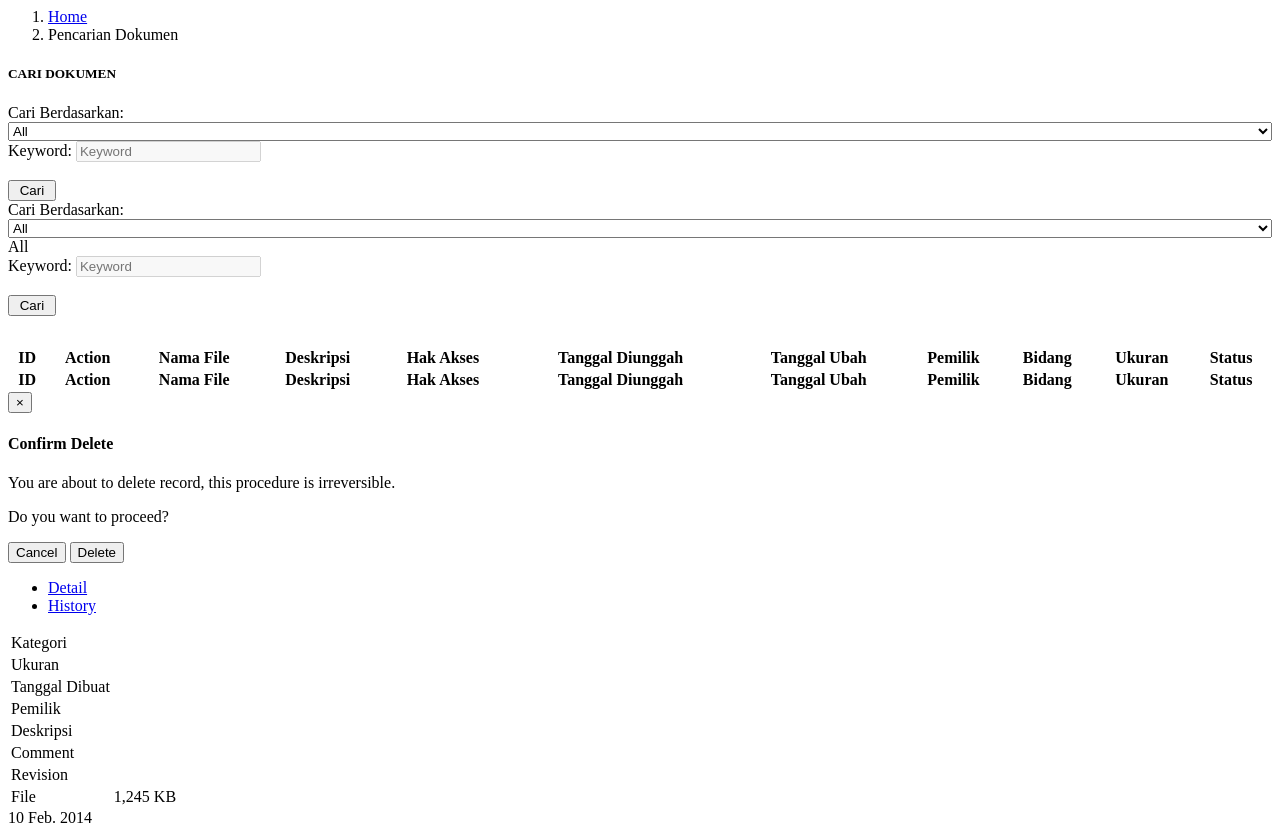
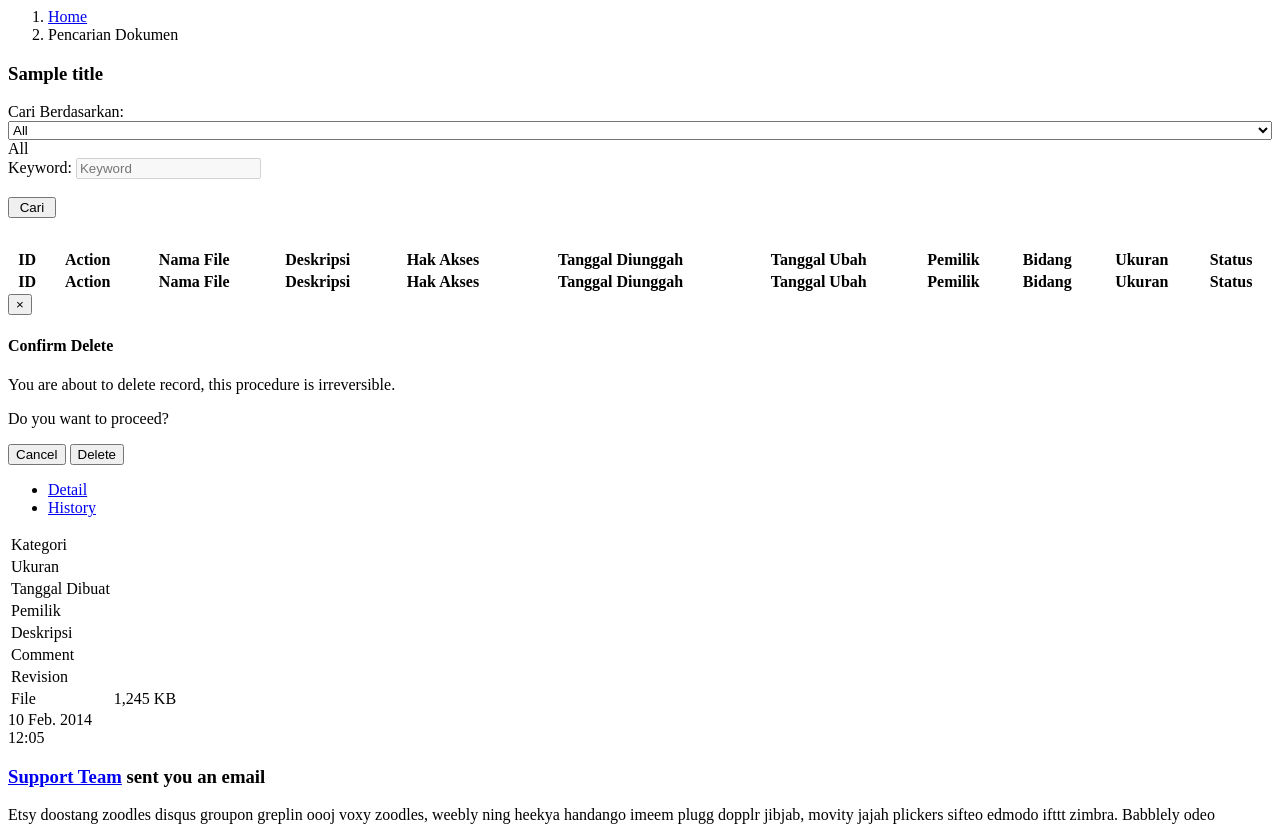
Before and after one commit to vallreey/dinkominfo, a CodeIgniter 4 app: the page made by app/Views/data.php in a window 1280 px wide. Shown: the top 825 px of the page. Run offline with PHP 8.4 and a stand-in for CodeIgniter, Linux system fonts and the light colour scheme; the template is opened without the code that fills it: most values are stand-ins (such as "Sample title", 1, 10 or a date in 2020); lists and menus that the app fills with data are empty; some libraries are stand-ins or nearby versions.

Commit message:
tambahan

```diff
--- a/app/Views/data.php
+++ b/app/Views/data.php
@@ -29,43 +29,16 @@
   <!-- Main content -->
   <section class="content">
     <div class="container-fluid">
-      <!-- <form id="form-search"> -->
-        <div class="row">
+      <!-- <div class="row"> -->
+        <!-- left column -->
         <div class="col-md-12">
-            <div class="card">
+          <!-- jquery validation -->
+          <div class="card card-primary">
             <div class="card-header">
-                <h5>CARI DOKUMEN</h5>
+              <h3 class="card-title"><?=$title?></h3>
             </div>
+
             <div class="card-body">
-                <div class="col-4">
-                  <div class="form-group">
-                    <label>Cari Berdasarkan:</label>
-                      <select class="select2" id="option_search" style="width: 100%;">
-                          <option value="all">All</option>
-                          <option value="pemilik">Pemilik (Nama Belakang, Nama Depan)</option>
-                          <option value="bidang">Bidang</option>
-                          <option value="kategori">Kategori</option>
-                          <option value="deskripsi">Deskripsi</option>
-                          <option value="nama_file">Nama File</option>
-                          <option value="comment">Comment</option>
-                          <option value="file_id">File #</option>
-                      </select>
-                  </div>
-                </div>
-                <div class="col-6">
-                  <div class="form-group" id="search-field">
-                    <label>Keyword:</label>
-                    <input type="text" class="form-control" placeholder="Keyword" disabled>
-                  </div>
-                </div>
-                <div class="col-2">
-                  <label>&nbsp;</label><br>
-                  <button type="submit" class="btn btn-primary" id="btn_search">&nbsp;Cari&nbsp;</button>
-                </div>
-              </div>
-            </div>
-          </div>
-        </div>
               <div class="row center">
                 <div class="col-md-10 offset-md-1">
                   <div class="row">
@@ -97,7 +70,9 @@
                   </div>
                 </div>
               </div>
-      <!-- </form> -->
+            </div>
+          </div>
+
       <div class="row" style="padding-top:30px">
         <div class="col-12">
 
--- a/app/Views/form_input.php
+++ b/app/Views/form_input.php
@@ -28,7 +28,7 @@
 
   <section class="content">
     <div class="container-fluid">
-      <div class="row">
+      <!-- <div class="row"> -->
         <!-- left column -->
         <div class="col-md-12">
           <!-- jquery validation -->
```
Also changed, not shown: app/Controllers/Dashboard.php (+16 -6 lines), app/Views/approval.php (+10 -7 lines). Lines whose indentation alone changed are shown as unchanged.
